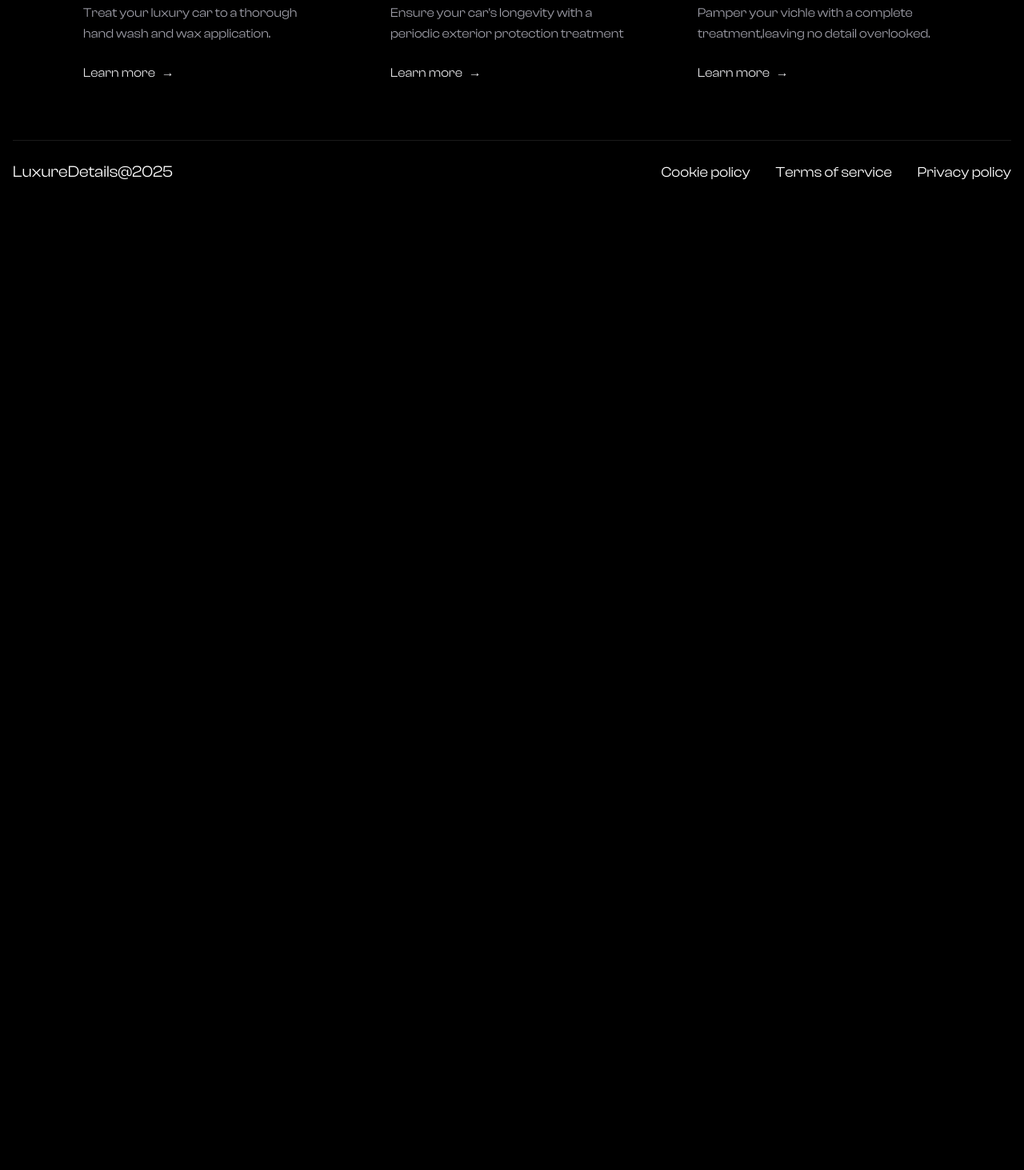
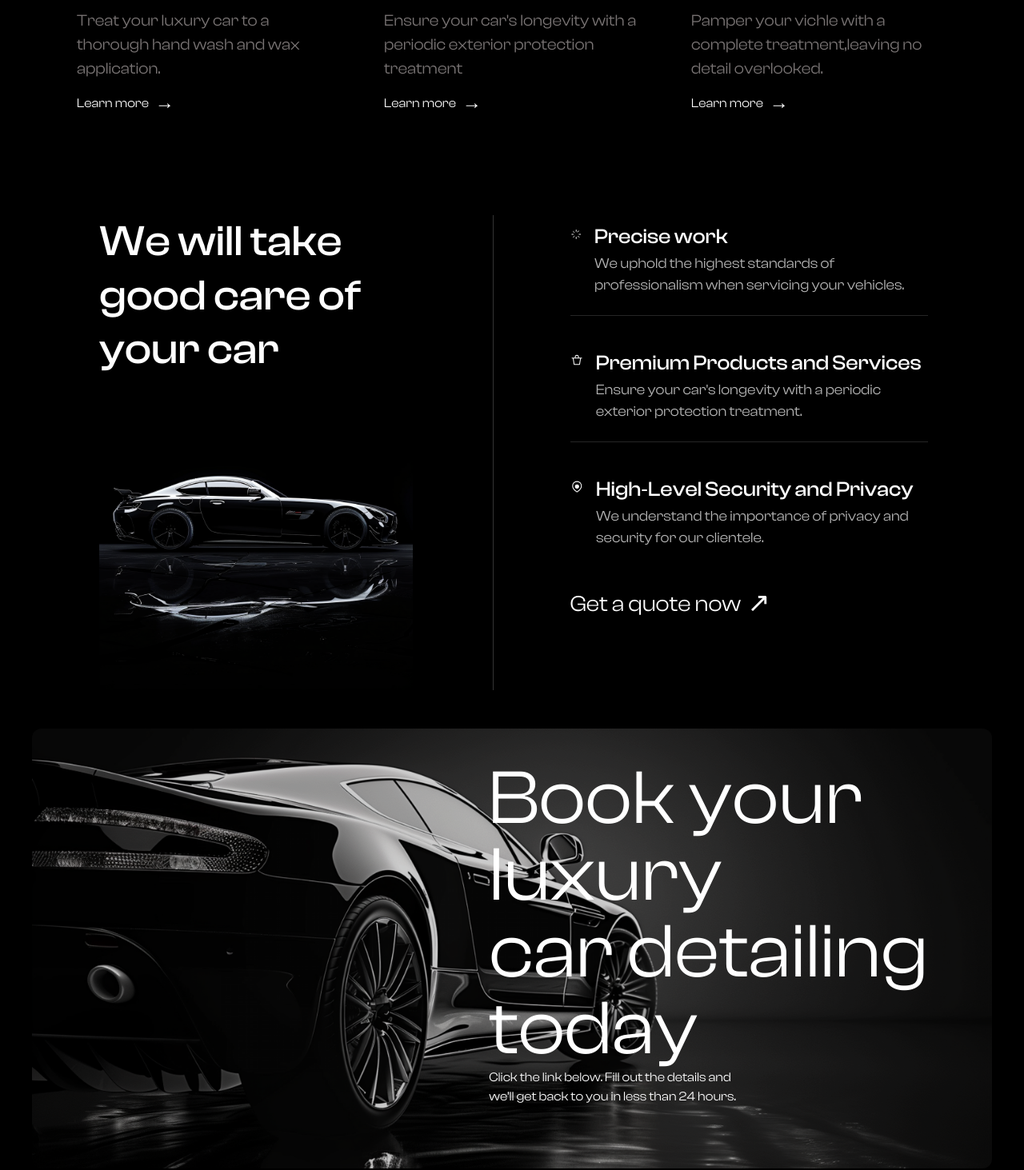
Before and after one commit to Sufyan-Ali7/car-detailing, a Next.js app: page / in a window 1280 px wide. Shown: the part 1652-3115 px from the top of the page at 80% size. Before the commit the page ends 1906 px from the top, so only its background shows below. Built offline with nearby package versions, Linux system fonts and the light colour scheme; a web font is replaced by a local one.

Commit message:
create book oppitnment

```diff
--- a/app/page.tsx
+++ b/app/page.tsx
@@ -8,7 +8,9 @@ export default function Home() {
       <div className="relative w-full flex flex-col items-center">
         {/* Text content */}
         <div className="text-gray-300 text-center mt-2 px-4">
-          <h1 className={`text-[32px] sm:text-[56px] md:text-[80px] lg:text-[96px] font-medium`}>
+          <h1
+            className={`text-[32px] sm:text-[56px] md:text-[80px] lg:text-[96px] font-medium`}
+          >
             Luxury car detailing
           </h1>
 
@@ -24,7 +26,10 @@ export default function Home() {
             href="/contact"
             className="mt-4 inline-flex items-center gap-2 px-5 py-2.5 text-xl sm:text-2xl font-medium text-white hover:text-white/60 transition"
           >
-            {"Let's connect"} <span aria-hidden className="text-4xl leading-none">↗</span>
+            {"Let's connect"}{" "}
+            <span aria-hidden className="text-4xl leading-none">
+              ↗
+            </span>
           </Link>
         </div>
 
@@ -40,7 +45,7 @@ export default function Home() {
             }}
           />
           {/* Subtle top vignette  */}
-           <div
+          <div
             aria-hidden
             className="pointer-events-none absolute inset-x-0 top-0 -z-10 h-40 opacity-0"
             style={{
@@ -62,28 +67,226 @@ export default function Home() {
         {/* Details section below hero */}
         <section className="w-full px-4 sm:px-8 md:px-12 lg:px-20 mt-14 md:mt-20">
           <div className="max-w-[1400px] mx-auto">
-            <h3 className="text-[20px] sm:text-[24px] md:text-[28px] text-[#7a7575] font-medium">Luxury car detailing</h3>
+            <h3 className="text-[20px] sm:text-[24px] md:text-[28px] text-[#7a7575] font-medium">
+              Luxury car detailing
+            </h3>
             <hr className="my-5 border-t border-white/20" />
             <div className="grid grid-cols-1 md:grid-cols-2 gap-8 sm:gap-10 md:gap-14 lg:gap-16 items-start">
               <h2 className="text-3xl sm:text-5xl md:text-6xl lg:text-6xl font-medium leading-tight">
                 Love in Every Detail
               </h2>
               <p className="text-base sm:text-lg md:text-xl text-[#7a7575] max-w-[65ch]">
-                Immerse yourself in luxury with our bespoke detailing packages tailored
-                to your car's unique needs. From meticulous paint correction to deep
-                interior treatments, we elevate every surface to a showroom finish.
+                Immerse yourself in luxury with our bespoke detailing packages
+                tailored to your car's unique needs. From meticulous paint
+                correction to deep interior treatments, we elevate every surface
+                to a showroom finish.
               </p>
             </div>
             <div className="grid grid-cols-1 sm:grid-cols-2 md:grid-cols-3 gap-5 sm:gap-6 md:gap-8">
-  <Card  imageURL="/car1.png" heading="Entry leavel detail" text=" Treat your luxury car to a thorough hand wash and wax application."/>
-  <Card  imageURL="/car5.png" heading="Maintance detail"  text="Ensure your car's longevity with a periodic exterior protection treatment " />
-  <Card imageURL="/car3.png" heading="full detail" text="Pamper your vichle with a complete treatment,leaving no detail overlooked."/>
-</div>
+              <Card
+                imageURL="/car3.png"
+                heading="Entry leavel detail"
+                text=" Treat your luxury car to a thorough hand wash and wax application."
+              />
+              <Card
+                imageURL="/car1.png"
+                heading="Maintance detail"
+                text="Ensure your car's longevity with a periodic exterior protection treatment "
+              />
+              <Card
+                imageURL="/car5.png"
+                heading="full detail"
+                text="Pamper your vichle with a complete treatment,leaving no detail overlooked."
+              />
+            </div>
+          </div>
+        </section>
+        {/* Two-column section matching reference */}
+        <section className="w-full px-4 sm:px-8 md:px-12 lg:px-20 mt-20 sm:mt-24 lg:mt-28">
+          <div className="max-w-[1400px] mx-auto grid grid-cols-1 lg:grid-cols-[1fr_1px_1.1fr] gap-10 lg:gap-14 items-start">
+            {/* Left: heading + car with reflection */}
+            <div className="text-gray-300 px-11 ">
+              <h2
+                className={`text-white text-left leading-tight font-medium text-[40px] sm:text-[56px] md:text-[52px] lg:text-[54px]`}
+              >
+                We will take good care of your car
+              </h2>
+              <div className="relative ">
+                <Image
+                  src="/car4.png"
+                  alt="Luxury car"
+                  width={2000}
+                  height={1000}
+                  className="w-full h-auto object-contain"
+                  priority
+                />
+                {/* Reflection */}
+                <div className="absolute left-0 right-0 top-full translate-y-3 overflow-hidden pointer-events-none">
+                  <Image
+                    src="/car4.png"
+                    alt="Luxury car reflection"
+                    width={2000}
+                    height={1000}
+                    className="w-full h-auto object-contain scale-y-[-1] opacity-60"
+                    style={{
+                      maskImage:
+                        "linear-gradient(to bottom, rgba(0,0,0,0.55), rgba(0,0,0,0))",
+                      WebkitMaskImage:
+                        "linear-gradient(to bottom, rgba(0,0,0,0.55), rgba(0,0,0,0))",
+                    }}
+                    aria-hidden
+                  />
+                </div>
+              </div>
+            </div>
 
+            {/* Divider */}
+            <div
+              className="hidden lg:block w-px h-full bg-white/20"
+              aria-hidden
+            />
+
+            {/* Right: features list */}
+            <div className="pt-2 px-10">
+              <ul className="space-y-10">
+                <li>
+                  <div className="flex items-start gap-4">
+                    {/* Icon */}
+                    <svg
+                      className="w-6 h-6 text-white mt-1"
+                      viewBox="0 0 24 24"
+                      fill="none"
+                      stroke="currentColor"
+                      strokeWidth="1.5"
+                    >
+                      <path
+                        d="M12 3v3m0 12v3m9-9h-3M6 12H3m13.95-6.95-2.12 2.12M8.17 15.83l-2.12 2.12m12.07 0-2.12-2.12M8.17 8.17 6.05 6.05"
+                        strokeLinecap="round"
+                        strokeLinejoin="round"
+                      />
+                    </svg>
+                    <div>
+                      <h3 className="text-white text-[24px] sm:text-[26px] font-medium">
+                        Precise work
+                      </h3>
+                      <p className="text-[#b6b6b6] text-[16px] sm:text-[18px] max-w-[60ch] ">
+                        We uphold the highest standards of professionalism when
+                        servicing your vehicles.
+                      </p>
+                    </div>
+                  </div>
+                  <hr className="mt-6 border-t border-white/15" />
+                </li>
+                <li>
+                  <div className="flex items-start gap-4">
+                    <svg
+                      className="w-6 h-6 text-white mt-1"
+                      viewBox="0 0 24 24"
+                      fill="none"
+                      stroke="currentColor"
+                      strokeWidth="1.5"
+                    >
+                      <path
+                        d="M3 7h18M5 7l2 12h10l2-12M9 7V5a3 3 0 0 1 6 0v2"
+                        strokeLinecap="round"
+                        strokeLinejoin="round"
+                      />
+                    </svg>
+                    <div>
+                      <h3 className="text-white text-[24px] sm:text-[26px] font-medium">
+                        Premium Products and Services
+                      </h3>
+                      <p className="text-[#b6b6b6] text-[16px] sm:text-[18px] max-w-[60ch]">
+                        Ensure your car's longevity with a periodic exterior
+                        protection treatment.
+                      </p>
+                    </div>
+                  </div>
+                  <hr className="mt-6 border-t border-white/15" />
+                </li>
+                <li>
+                  <div className="flex items-start gap-4">
+                    <svg
+                      className="w-6 h-6 text-white mt-1"
+                      viewBox="0 0 24 24"
+                      fill="none"
+                      stroke="currentColor"
+                      strokeWidth="1.5"
+                    >
+                      <path d="M12 21c4.97-3.5 8-7.03 8-11a8 8 0 1 0-16 0c0 3.97 3.03 7.5 8 11Z" />
+                      <circle cx="12" cy="11" r="3" fill="currentColor" />
+                    </svg>
+                    <div>
+                      <h3 className="text-white text-[24px] sm:text-[26px] font-medium">
+                        High‑Level Security and Privacy
+                      </h3>
+                      <p className="text-[#b6b6b6] text-[16px] sm:text-[18px] max-w-[60ch]">
+                        We understand the importance of privacy and security for
+                        our clientele.
+                      </p>
+                    </div>
+                  </div>
+                </li>
+              </ul>
+              <Link
+                href="/contact"
+                className="inline-flex items-center gap-2 text-white text-[18px] sm:text-[28px] mt-12 hover:text-white/70 transition"
+              >
+                Get a quote now{" "}
+                <span aria-hidden className="text-[34px] leading-none">
+                  ↗
+                </span>
+              </Link>
+            </div>
           </div>
+        </section>
 
+        <section className="relative w-[1200px] h-[550px] rounded-xl overflow-hidden mt-12 ">
+          {/* Background Image */}
+          <Image
+            src="/car2.png" // put your image in /public and rename
+            alt="Luxury Car"
+            layout="fill"
+            objectFit="cover"
+            priority
+          />
 
+          {/* Dark Overlay */}
+          <div className="absolute inset-0 bg-black/20"></div>
 
+          {/* Text Content */}
+          {/* <div className="relative z-10 flex items-center h-full ">
+            <div className="container mx-auto px-8 md:px-16 text-right">
+              <div className="w-3xl border text-center flex flex-col align-middle justify-start">
+                <h1 className="text-4xl md:text-6xl font-bold leading-tight text-white mb-6 border">
+                  Book your luxury <br /> car detailing today
+                </h1>
+                <div className="text-gray-300 max-w-lg ml-auto mb-6  flex justify-center">
+
+                    Click the link below. Fill out the details and <br />
+                    we’ll get back to you in less than 24 hours.
+
+                </div>
+                <a
+                  href="#quote"
+                  className="inline-flex items-center text-lg font-medium text-white hover:underline"
+                >
+                  Get a quote now
+                  <span className="ml-2">↗</span>
+                </a>
+              </div>
+            </div>
+          </div> */}
+
+          <div className="p-10 text-white relative z-10 space-y-10  flex">
+            <div className="w-2/3"></div>
+
+            <div>
+            <h2 className="text-8xl">Book your luxury <br /> car detailing today</h2>
+            <p>Click the link below. Fill out the details and <br />
+            we’ll get back to you in less than 24 hours.</p>
+            </div>
+          </div>
         </section>
       </div>
     </main>
--- a/component/Card.tsx
+++ b/component/Card.tsx
@@ -11,7 +11,7 @@ interface CardProps {
 
 const  Card: React.FC<CardProps> = ({ imageURL, heading, text }) => {
   return (
-    <div className='w-full max-w-md mx-auto bg-black text-white rounded-xl p-5 sm:p-6 shadow-xl'>
+    <div className='w-full max-w-md mx-auto bg-[#000000] text-white rounded-xl p-3 sm:p-4 shadow-xl'>
       <div className='overflow-hidden rounded-2xl mb-5 sm:mb-6'>
         <Image
           src={imageURL}
@@ -23,14 +23,14 @@ const  Card: React.FC<CardProps> = ({ imageURL, heading, text }) => {
         />
       </div>
 
-      <h3 className='text-xl sm:text-2xl font-semibold tracking-tight mb-2'>{heading}</h3>
-      <p className='text-sm sm:text-base text-zinc-400 leading-relaxed'>
+      <h3 className='text-xl sm:text-2xl font-medium tracking-tight mb-2'>{heading}</h3>
+      <p className='text-[16px] sm:text-[20px] text-[#7a7575] '>
         {text}
       </p>
 
-      <Link href="#" className='inline-flex items-center gap-2 text-zinc-200 hover:text-white mt-5 sm:mt-6'>
+      <Link href="#" className='inline-flex items-center gap-2 text-white hover:text-white/60 mt-3 sm:mt-4'>
         <span>Learn more</span>
-        <span aria-hidden>→</span>
+        <span aria-hidden className="text-2xl leading-none">→</span>
       </Link>
     </div>
   )
--- a/component/Navbar.tsx
+++ b/component/Navbar.tsx
@@ -29,7 +29,7 @@ const Navbar = () => {
         <Link href='/about'><li className='text-[16px] hover:text-white/70 transition'>About</li></Link>
         <Link href='/contact'><li className='text-[16px] hover:text-white/70 transition'>Contact</li></Link>
       </ul>
-      <button className='hidden md:inline-flex px-6 py-2 rounded-lg border border-white/60 hover:border-white transition-colors duration-200 hover:bg-white/10'>Get a quote</button>
+      <button className='hidden md:inline-flex px-6 py-2 rounded-lg  border border-white/60 hover:border-white transition-colors duration-200 hover:bg-white/10'>Get a quote</button>
 
       {isOpen && (
         <div className='md:hidden w-full mt-4'>
```
